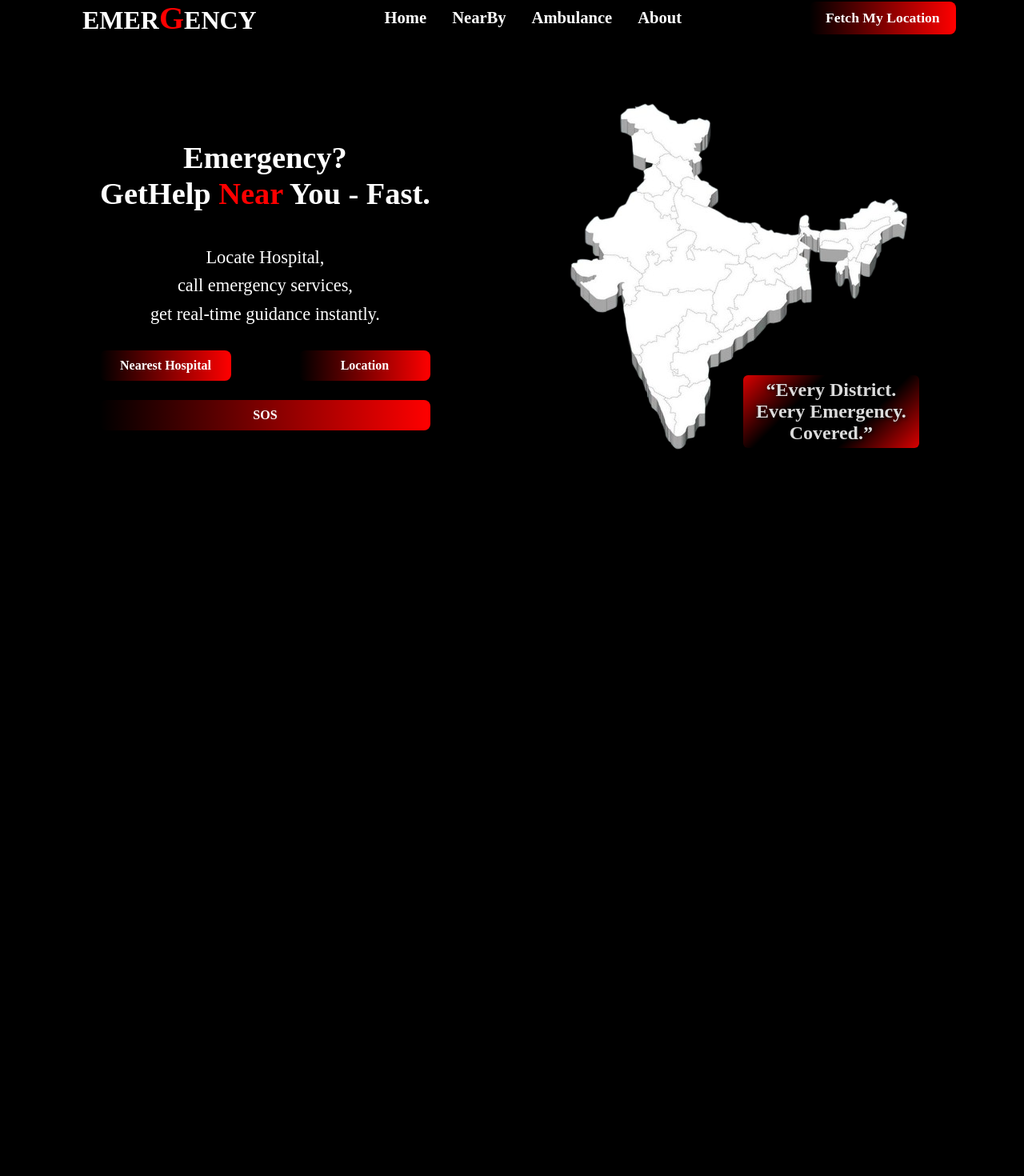
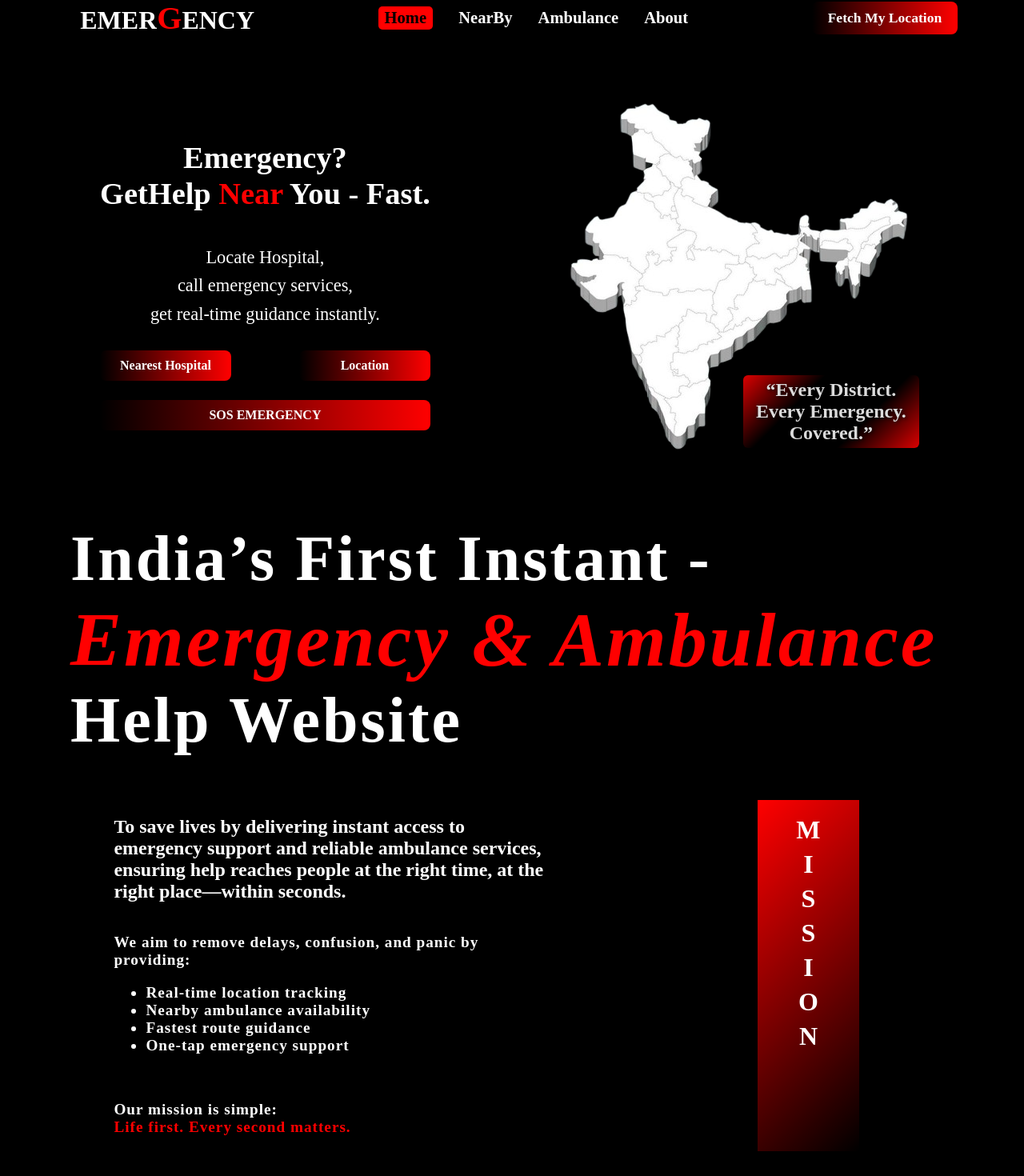
Before and after one commit to Twinklekumari2/Emergency, a React (Vite) app in the folder frontend/emergency/: page / in a window 1280 px wide. Shown: the part 28-1498 px from the top of the page at 80% size. Before the commit the page ends 904 px from the top, so only its background shows below. Built offline with nearby package versions, Linux system fonts and the light colour scheme.

Commit message:
Mission section added

```diff
--- /dev/null
+++ b/frontend/emergency/src/components/About.jsx
@@ -0,0 +1,16 @@
+import React from 'react'
+import '../styles/about.css'
+
+const About = () => {
+  return (
+    <div className='about'>
+        <h1>
+          <span className='about-1'>India’s First Instant - </span><br />
+          <span className='about-2'>Emergency & Ambulance </span> <br />
+          <span className='about-3'>Help Website</span>
+        </h1>
+    </div>
+  )
+}
+
+export default About;
--- a/frontend/emergency/src/components/HeroSection.jsx
+++ b/frontend/emergency/src/components/HeroSection.jsx
@@ -30,7 +30,7 @@ const HeroSection = () => {
                     <div className='button btn' onClick={getUserLocation}>Location</div>
                 </div>
                 <div>
-                    <div className='button' onClick={handleSOS}>SOS</div>
+                    <div className='button' onClick={handleSOS}>SOS EMERGENCY</div>
                 </div>
             </div>
 
--- /dev/null
+++ b/frontend/emergency/src/components/Mission.jsx
@@ -0,0 +1,35 @@
+import React from 'react'
+import './../styles/mission.css'
+
+const Mission = () => {
+  return (
+    <div className='mission'>
+        <div className='mission-left-side'>
+            <h2>To save lives by delivering instant access to emergency support and reliable ambulance services, ensuring help reaches people at the right time, at the right place—within seconds.
+            </h2>
+                <p>We aim to remove delays, confusion, and panic by providing:
+                <ul>
+                    <li>Real-time location tracking</li>
+                    <li>Nearby ambulance availability</li>
+                    <li>Fastest route guidance</li>
+                    <li>One-tap emergency support</li>
+                </ul>
+                </p>
+                <p>Our mission is simple: <br /> <span>Life first. Every second matters.</span></p>
+
+        </div>
+        <div className='mission-right-side'>
+            <h1>M</h1>
+            <h1>I</h1>
+            <h1>S</h1>
+            <h1>S</h1>
+            <h1>I</h1>
+            <h1>O</h1>
+            <h1>N</h1>
+
+        </div>
+    </div>
+  )
+}
+
+export default Mission
--- a/frontend/emergency/src/components/Navbar.jsx
+++ b/frontend/emergency/src/components/Navbar.jsx
@@ -1,6 +1,6 @@
 import React, { useState } from 'react'
 import "./../styles/Navbar.css"
-import { useNavigate, useSearchParams } from 'react-router-dom';
+import { useNavigate, useLocation } from 'react-router-dom';
 import { FontAwesomeIcon } from '@fortawesome/react-fontawesome'
 import { faList } from '@fortawesome/free-solid-svg-icons'
 import getUserLocation from './../script/location.js'
@@ -8,6 +8,7 @@ import getUserLocation from './../script/location.js'
 
 const Navbar = () => {
     const navigate = useNavigate();
+    const location = useLocation();
     const [openMenu, setOpenMenu] = useState(false);
 
     function handleClick(){
@@ -21,10 +22,19 @@ const Navbar = () => {
         </div>
         {/* ----------- MIDDLE ----------- */}
         <div className={`middle ${openMenu ? "showMenu" : ""} `}>
-            <h3 onClick={() => navigate('/')}>Home</h3>
-            <h3 onClick={() => navigate('/near-by')}>NearBy</h3>
-            <h3 onClick={() => navigate('/ambulance')}>Ambulance</h3>
-            <h3 onClick={() => navigate('/about')}>About</h3>
+            <h3
+            className={location.pathname === "/" ? "active" : ""}
+            onClick={() => navigate('/')}>Home</h3>
+            <h3
+            className={location.pathname === "/near-by" ? "active" : ""}
+            onClick={() => navigate('/near-by')}>NearBy</h3>
+
+            <h3
+             className={location.pathname === "/ambulance" ? "active" : ""}
+             onClick={() => navigate('/ambulance')}>Ambulance</h3>
+            <h3
+            className={location.pathname === "/about" ? "active" : ""}
+            onClick={() => navigate('/about')}>About</h3>
         </div>
 
         {/* ----------- RIGHT SIDE ----------- */}
--- a/frontend/emergency/src/pages/HomePage.jsx
+++ b/frontend/emergency/src/pages/HomePage.jsx
@@ -2,11 +2,16 @@ import React from 'react'
 import Navbar from '../components/Navbar'
 import HeroSection from '../components/HeroSection'
 import './../styles/pages.css'
+import About from '../components/About'
+import Mission from '../components/Mission'
+
 const HomePage = () => {
   return (
     <div className='home-page'>
         <Navbar/>
         <HeroSection/>
+        <About/>
+        <Mission/>
     </div>
   )
 }
--- a/frontend/emergency/src/styles/HeroSection.css
+++ b/frontend/emergency/src/styles/HeroSection.css
@@ -102,3 +102,15 @@
         line-height: normal;
     }
 }
+
+@media only screen and (max-width:800px){
+    .hero-section{
+        flex-direction: column;
+    }
+}
+@media only screen and (min-width:800px) and (max-width:1007px){
+    .lhs-heading{
+        font-size: 1rem;
+        line-height: normal;
+    }
+}
--- a/frontend/emergency/src/styles/Navbar.css
+++ b/frontend/emergency/src/styles/Navbar.css
@@ -30,6 +30,22 @@
 
 .middle h3, .button{
     cursor: pointer;
+}
+
+.middle h3 {
+    transition: all 0.5s ease-in-out;
+}
+.middle h3:hover{
+    background-color: red;
+    color: rgb(255, 255, 255);
+    padding: 3px 8px;
+    border-radius: 5px;
+}
+.middle h3.active {
+    background-color: red;
+    color: black;
+    padding: 3px 8px;
+    border-radius: 5px;
 }
 
 /* RIGHT SIDE */
@@ -89,7 +105,7 @@
 
 @media only screen and (min-width : 768px) and (max-width:1000px){
     .middle{
-        font-size: 0.6rem;
+        font-size: 0.8rem;
     }
 }
 
--- /dev/null
+++ b/frontend/emergency/src/styles/about.css
@@ -0,0 +1,30 @@
+.about {
+    padding: 0 5rem 2rem 5rem;
+    text-align: left;
+    font-family: poppins;
+}
+
+.about h1 {
+    /* line-height: 4rem; */
+    font-weight: 900;
+}
+
+.about-1,
+.about-2,
+.about-3 {
+    font-weight: 800;
+    letter-spacing: 3px;
+}
+
+.about-1{
+     font-size: 5rem;
+}
+.about-2 {
+    font-size: 6rem;
+    color: red;
+    font-weight: 900;
+    font-style: italic;
+}
+.about-3{
+     font-size: 5rem;
+}
--- /dev/null
+++ b/frontend/emergency/src/styles/mission.css
@@ -0,0 +1,37 @@
+.mission{
+    display: flex;
+    justify-content: space-around;
+    /* align-items: center; */
+    width: auto;
+    height: auto;
+    padding: 0rem 5rem 4rem 3rem;
+    gap: 5rem;
+    margin-right: 2rem;
+    /* border: 2px solid red; */
+}
+.mission-left-side{
+    width: 50%;
+    display: flex;
+    flex-direction: column;
+    font-size: 1rem;
+    font-weight: 600;
+    font-family: poppins;
+}
+.mission-left-side p , .mission-left-side ul{
+    font-size: 1.2rem;
+    letter-spacing: 1px;
+}
+.mission-left-side span{
+    font-weight: bold;
+    color: red;
+}
+
+.mission-right-side{
+    display: flex;
+    flex-direction: column;
+    line-height: 0px;
+    text-align: center;
+    /* border: 2px solid red; */
+    padding: 1rem 3rem;
+    background: linear-gradient(135deg, red, black);
+}
```
Also changed, not shown: 1 other file (tests, documents, lock files or other folders).
